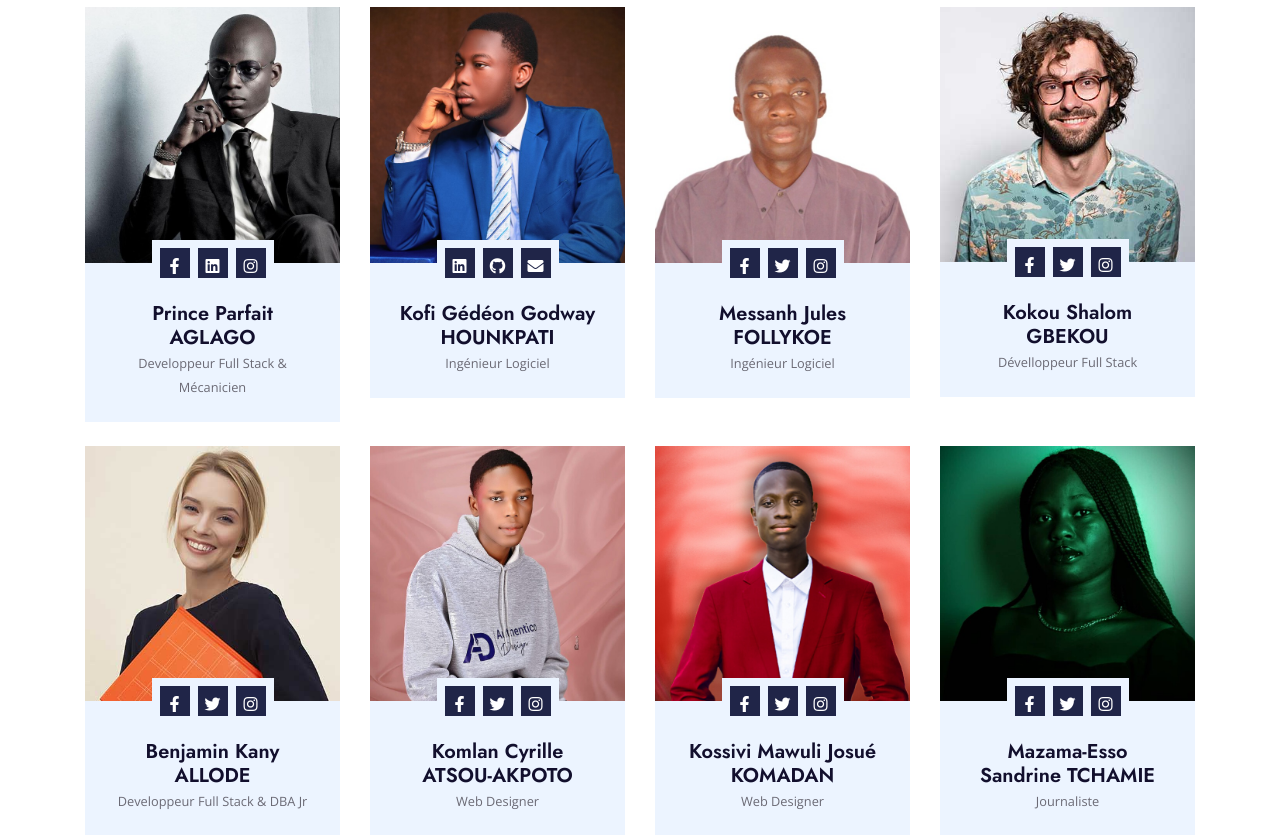
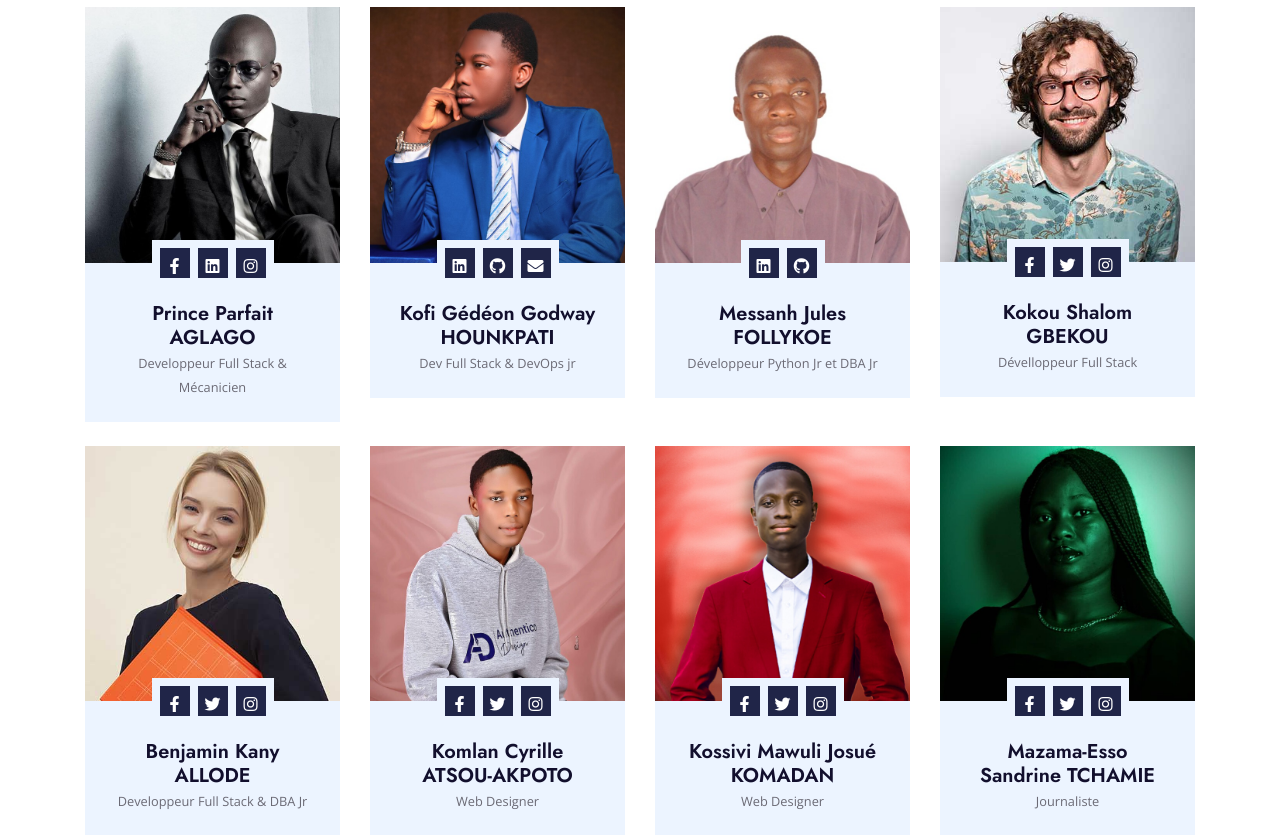
Before and after one commit to ProFMJ3/MiabeInnovation, a Django app: page / in a window 1280 px wide. Shown: the part 4019-4854 px from the top of the page. Run offline with Django 5.2, Linux system fonts and the light colour scheme; some libraries are stand-ins or nearby versions.

Commit message:
mise à jour de 27/05/2025

```diff
--- a/SiteVitrine/templates/index.html
+++ b/SiteVitrine/templates/index.html
@@ -288,7 +288,7 @@
                     </div>
                     <div class="text-center team-text p-4" id="cadre">
                         <h5 class="mb-0" id="nom">Kofi Gédéon Godway HOUNKPATI</h5>
-                        <small>Ingénieur Logiciel</small>
+                        <small>Dev Full Stack & DevOps jr</small>
                     </div>
                 </div>
             </div>
@@ -299,14 +299,14 @@
                     </div>
                     <div class="position-relative d-flex justify-content-center" style="margin-top: -23px;">
                         <div class="bg-light d-flex justify-content-center pt-2 px-1">
-                            <a class="btn btn-sm-square btn-primary mx-1" href=""><i class="fab fa-facebook-f"></i></a>
-                            <a class="btn btn-sm-square btn-primary mx-1" href=""><i class="fab fa-twitter"></i></a>
-                            <a class="btn btn-sm-square btn-primary mx-1" href=""><i class="fab fa-instagram"></i></a>
+                            <a class="btn btn-sm-square btn-primary mx-1" href="https://www.linkedin.com/in/messanh-jules-follykoe-3ab09b320/"><i class="fab fa-linkedin"></i></a>
+                            <a class="btn btn-sm-square btn-primary mx-1" href="https://github.com/ProFMJ3"><i class="fab fa-github"></i></a>
+                            <!-- <a class="btn btn-sm-square btn-primary mx-1" href=""><i class="fab fa-instagram"></i></a> -->
                         </div>
                     </div>
                     <div class="text-center team-text p-4" id="cadre">
                         <h5 class="mb-0" id="nom">Messanh Jules FOLLYKOE</h5>
-                        <small>Ingénieur Logiciel</small>
+                        <small>Développeur Python Jr et DBA Jr</small>
                     </div>
                 </div>
             </div>
```
Also changed, not shown: SiteVitrine/templates/pages/devApplication.html (+12 -0 lines).
